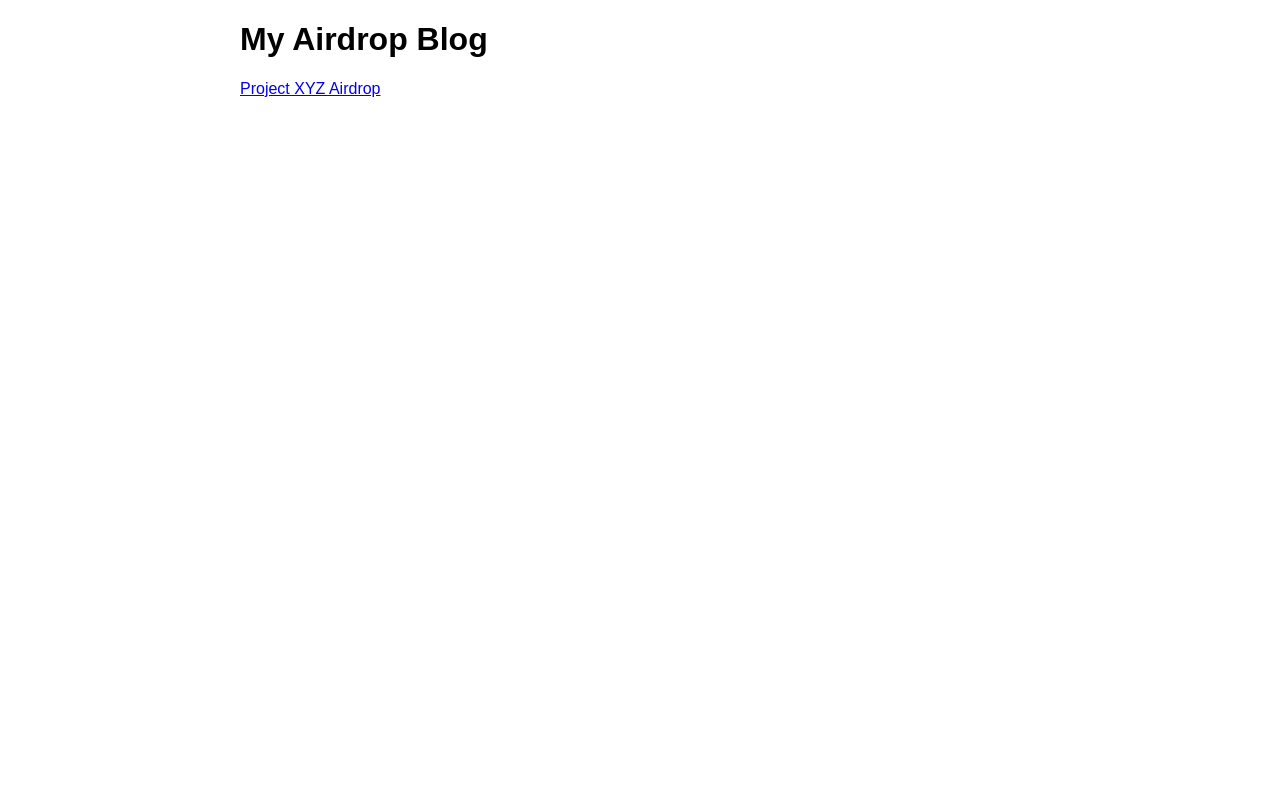
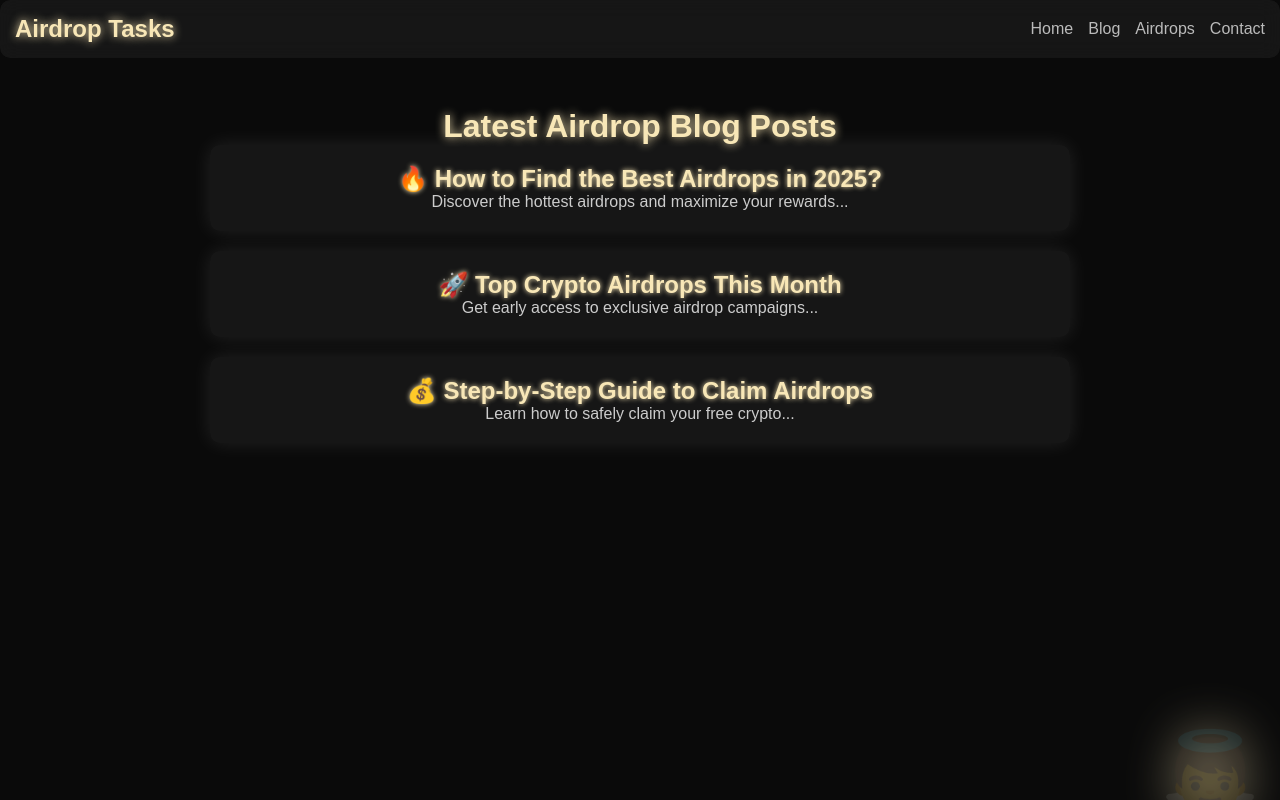
Before and after one commit to 0xdeepseek/0xdeepseek, a plain HTML site: page index.html in a window 1280 px wide. Drawn offline with Linux system fonts and the light colour scheme.

Commit message:
Update index.html

```diff
--- a/index.html
+++ b/index.html
@@ -1,17 +1,143 @@
 <!DOCTYPE html>
-<html>
+<html lang="en">
 <head>
-  <title>Airdrop Updates</title>
-  <style>
-    /* Add basic styling */
-    body { font-family: Arial; max-width: 800px; margin: auto; }
-  </style>
+    <meta charset="UTF-8">
+    <meta name="viewport" content="width=device-width, initial-scale=1.0">
+    <title>Airdrop Tasks - Angel Dark Theme</title>
+    <style>
+        /* ======= Global Styles ======= */
+        * {
+            margin: 0;
+            padding: 0;
+            box-sizing: border-box;
+            font-family: 'Poppins', sans-serif;
+        }
+        body {
+            background: #0a0a0a;
+            color: #fff;
+            overflow-x: hidden;
+        }
+        .container {
+            max-width: 900px;
+            margin: auto;
+            padding: 20px;
+            text-align: center;
+        }
+
+        /* ======= Header Styles ======= */
+        header {
+            background: rgba(255, 255, 255, 0.05);
+            backdrop-filter: blur(10px);
+            padding: 15px;
+            border-radius: 10px;
+            margin-bottom: 30px;
+            display: flex;
+            justify-content: space-between;
+            align-items: center;
+        }
+        .logo {
+            font-size: 24px;
+            font-weight: bold;
+            color: #f8e7b7; /* Angelic Golden */
+            text-shadow: 0px 0px 10px #f8e7b7;
+        }
+        .menu {
+            display: flex;
+            gap: 15px;
+        }
+        .menu a {
+            color: #bbb;
+            text-decoration: none;
+            transition: 0.3s;
+        }
+        .menu a:hover {
+            color: #f8e7b7;
+            text-shadow: 0px 0px 5px #f8e7b7;
+        }
+
+        /* ======= Blog Post Styles ======= */
+        .blog {
+            background: rgba(255, 255, 255, 0.05);
+            padding: 20px;
+            border-radius: 10px;
+            box-shadow: 0px 0px 20px rgba(255, 255, 255, 0.1);
+            margin-bottom: 20px;
+            transition: 0.3s;
+        }
+        .blog:hover {
+            transform: scale(1.02);
+            box-shadow: 0px 0px 30px rgba(255, 255, 255, 0.2);
+        }
+        .blog h2 {
+            color: #f8e7b7;
+            text-shadow: 0px 0px 5px #f8e7b7;
+        }
+        .blog p {
+            color: #ccc;
+        }
+
+        /* ======= Angelic Glow Animation ======= */
+        .angel-glow {
+            position: fixed;
+            bottom: -20px;
+            right: 20px;
+            font-size: 80px;
+            color: rgba(255, 255, 255, 0.1);
+            text-shadow: 0px 0px 50px rgba(248, 231, 183, 0.5);
+            animation: angelPulse 4s infinite alternate;
+        }
+
+        @keyframes angelPulse {
+            0% { opacity: 0.2; }
+            100% { opacity: 0.8; }
+        }
+    </style>
 </head>
 <body>
-  <h1>My Airdrop Blog</h1>
-  <div id="posts">
-    <!-- Manually add links to posts -->
-    <a href="posts/post1.html">Project XYZ Airdrop</a>
-  </div>
+
+    <!-- HEADER -->
+    <header>
+        <div class="logo">Airdrop Tasks</div>
+        <nav class="menu">
+            <a href="#">Home</a>
+            <a href="#">Blog</a>
+            <a href="#">Airdrops</a>
+            <a href="#">Contact</a>
+        </nav>
+    </header>
+
+    <!-- MAIN CONTENT -->
+    <div class="container">
+        <h1 style="color: #f8e7b7; text-shadow: 0px 0px 10px #f8e7b7;">Latest Airdrop Blog Posts</h1>
+
+        <div class="blog">
+            <h2>🔥 How to Find the Best Airdrops in 2025?</h2>
+            <p>Discover the hottest airdrops and maximize your rewards...</p>
+        </div>
+
+        <div class="blog">
+            <h2>🚀 Top Crypto Airdrops This Month</h2>
+            <p>Get early access to exclusive airdrop campaigns...</p>
+        </div>
+
+        <div class="blog">
+            <h2>💰 Step-by-Step Guide to Claim Airdrops</h2>
+            <p>Learn how to safely claim your free crypto...</p>
+        </div>
+    </div>
+
+    <!-- Angel Glow Icon -->
+    <div class="angel-glow">👼</div>
+
+    <!-- JavaScript for Smooth Scrolling -->
+    <script>
+        document.querySelectorAll('.menu a').forEach(link => {
+            link.addEventListener('click', (e) => {
+                e.preventDefault();
+                alert('Navigation is not functional in this demo.');
+            });
+        });
+    </script>
+
 </body>
 </html>
```
